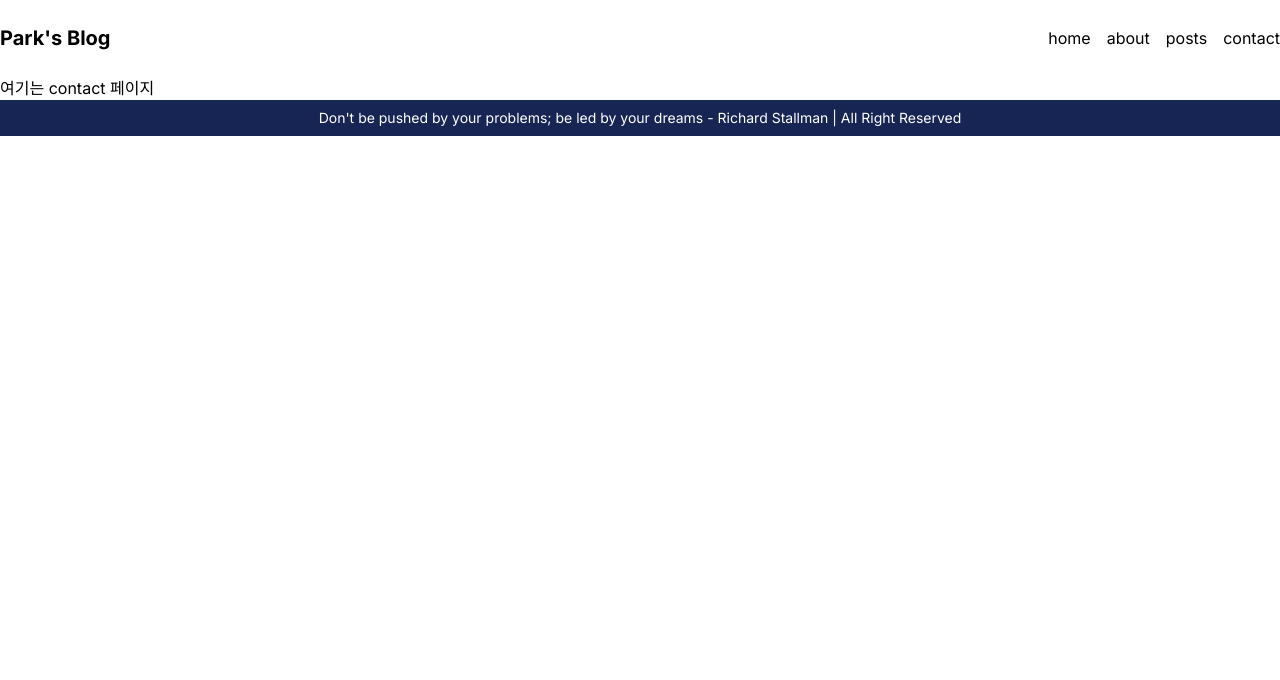
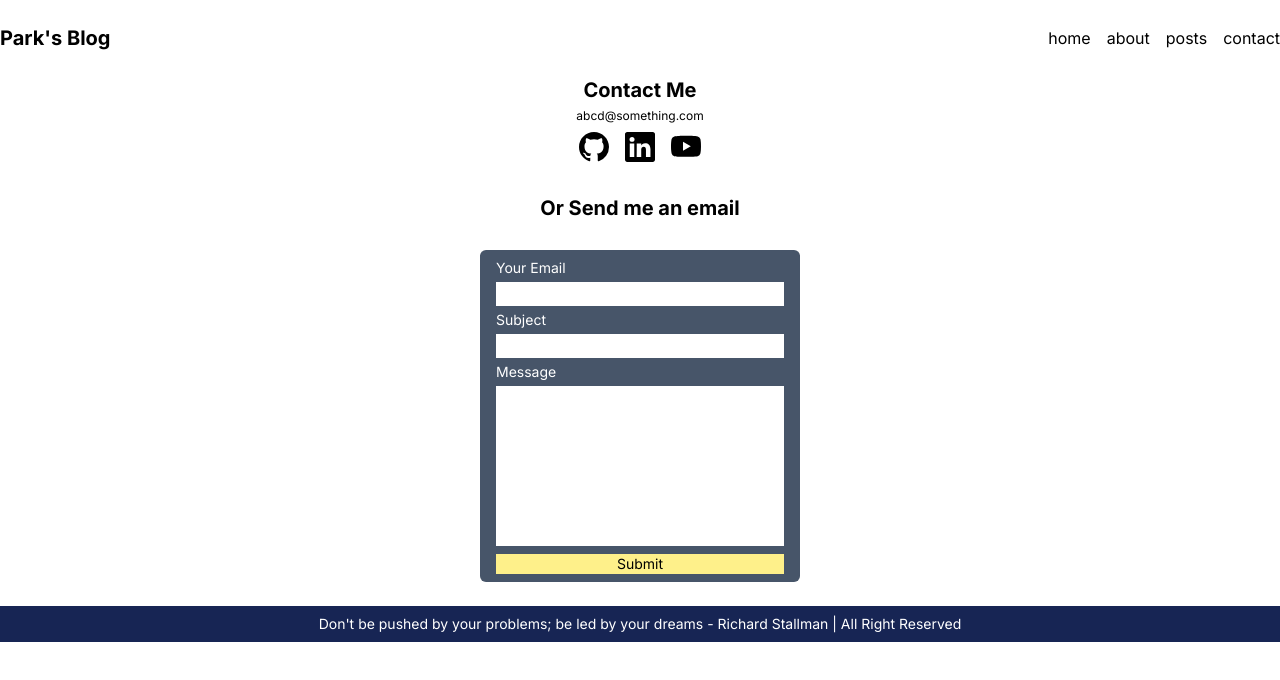
Before and after one commit to confidential-nt/next-blog-practice, a Next.js app: page /contact in a window 1280 px wide. Shown: the top 680 px of the page. Built offline with nearby package versions, Linux system fonts and the light colour scheme.

Commit message:
[feat] 이메일 전송 기능 구현

```diff
--- /dev/null
+++ b/src/app/contact/api/send/route.ts
@@ -0,0 +1,32 @@
+import { sendEMail } from "@/service/email";
+import { NextResponse } from "next/server";
+
+type EmailSendSuccess = {
+  state: "success";
+  message: string;
+};
+type EmailSendFail = {
+  state: "fail";
+  message: string;
+};
+
+type EmailPostResponse = EmailSendSuccess | EmailSendFail;
+
+export async function POST(
+  request: Request
+): Promise<NextResponse<EmailPostResponse>> {
+  try {
+    const body = await request.json();
+    const response = await sendEMail(body);
+
+    return NextResponse.json({
+      state: "success",
+      message: response,
+    } as EmailPostResponse);
+  } catch (error: any) {
+    return NextResponse.json({
+      state: "fail",
+      message: error.message,
+    } as EmailPostResponse);
+  }
+}
--- a/src/app/contact/page.tsx
+++ b/src/app/contact/page.tsx
@@ -1,10 +1,38 @@
+import EmailSender from "@/components/EmailSender";
 import { Metadata } from "next";
+import Link from "next/link";
 import React from "react";
+import { BsGithub, BsLinkedin, BsYoutube } from "react-icons/bs";
 
 export const metadata: Metadata = {
   title: "Contact Me",
 };
 
 export default function ContactPage() {
-  return <div>여기는 contact 페이지</div>;
+  return (
+    <section className="flex flex-col items-center">
+      <h1 className="hidden">연락처 섹션</h1>
+      <h3 className="text-xl font-bold mb-1">Contact Me</h3>
+      <span className="text-xs mb-2">abcd@something.com</span>
+      <ul className="flex items-center mb-8">
+        <li className="mr-4">
+          <Link href={"/contact"}>
+            <BsGithub className="text-3xl" />
+          </Link>
+        </li>
+        <li className="mr-4">
+          <Link href={"/contact"}>
+            <BsLinkedin className="text-3xl" />
+          </Link>
+        </li>
+        <li>
+          <Link href={"/contact"}>
+            <BsYoutube className="text-3xl" />
+          </Link>
+        </li>
+      </ul>
+      <h3 className="text-xl font-bold mb-7">Or Send me an email</h3>
+      <EmailSender />
+    </section>
+  );
 }
--- /dev/null
+++ b/src/components/EmailSender.tsx
@@ -0,0 +1,107 @@
+"use client";
+
+import { notifyFail, notifySuccess } from "@/service/toast";
+import React, { ChangeEvent, useState } from "react";
+import { ToastContainer } from "react-toastify";
+import "react-toastify/dist/ReactToastify.css";
+
+const labelStyle = "text-white text-sm mb-1";
+
+export type Email = {
+  email: string;
+  subject: string;
+  message: string;
+};
+
+export default function EmailSender() {
+  const [email, setEmail] = useState<Email>({
+    email: "",
+    subject: "",
+    message: "",
+  });
+
+  const handleChange = (
+    e: ChangeEvent<HTMLInputElement | HTMLTextAreaElement>
+  ) => {
+    const { name, value } = e.target;
+    setEmail((email) => ({ ...email, [name]: value }));
+  };
+
+  const handleSubmit = (e: FormEvent<HTMLFormElement>) => {
+    e.preventDefault();
+    fetch("/contact/api/send", {
+      method: "POST",
+      body: JSON.stringify(email),
+    })
+      .then((res) => res.json())
+      .then(() => {
+        setEmail({
+          email: "",
+          subject: "",
+          message: "",
+        });
+        notifySuccess("이메일이 성공적으로 보내졌습니다!");
+      })
+      .catch(() => notifyFail("이메일을 보내는 데 실패했습니다!"));
+  };
+
+  return (
+    <>
+      <ToastContainer
+        position="top-center"
+        autoClose={2000}
+        hideProgressBar={false}
+        newestOnTop={false}
+        closeOnClick
+        rtl={false}
+        pauseOnFocusLoss
+        draggable
+        pauseOnHover
+        theme="light"
+      />
+      <form
+        className="flex flex-col bg-slate-600 px-4 py-2 max-w-xs w-80 rounded-md mb-6"
+        onSubmit={handleSubmit}
+      >
+        <label htmlFor="email" className={labelStyle}>
+          Your Email
+        </label>
+        <input
+          type="email"
+          id="email"
+          name="email"
+          className="mb-1"
+          required
+          onChange={handleChange}
+          value={email.email}
+        />
+        <label htmlFor="subject" className={labelStyle}>
+          Subject
+        </label>
+        <input
+          type="text"
+          id="subject"
+          name="subject"
+          className="mb-1"
+          required
+          onChange={handleChange}
+          value={email.subject}
+        />
+        <label htmlFor="message" className={labelStyle}>
+          Message
+        </label>
+        <textarea
+          id="message"
+          className="h-40 mb-2 resize-none"
+          name="message"
+          required
+          onChange={handleChange}
+          value={email.message}
+        ></textarea>
+        <button type="submit" className="bg-yellow-200 text-sm">
+          Submit
+        </button>
+      </form>
+    </>
+  );
+}
--- /dev/null
+++ b/src/service/email.ts
@@ -0,0 +1,29 @@
+import { Email } from "@/components/EmailSender";
+import nodeMailer from "nodemailer";
+
+const transporter = nodeMailer.createTransport({
+  service: "gmail",
+  auth: {
+    user: process.env.MY_MAIL_ADDR,
+    pass: process.env.MY_MAIL_PASSWORD,
+  },
+});
+
+export function sendEMail({ email, subject, message }: Email) {
+  const mailOptions = {
+    from: email,
+    to: process.env.MY_MAIL_ADDR,
+    subject,
+    text: message,
+  };
+
+  return new Promise((resolve, reject) => {
+    transporter.sendMail(mailOptions, (error, info) => {
+      if (error) {
+        reject(error);
+      } else {
+        resolve(info.response);
+      }
+    });
+  });
+}
--- /dev/null
+++ b/src/service/toast.ts
@@ -0,0 +1,27 @@
+import { toast } from "react-toastify";
+
+export const notifySuccess = (message: string) => {
+  toast.success(message, {
+    position: "top-center",
+    autoClose: 2000,
+    hideProgressBar: false,
+    closeOnClick: true,
+    pauseOnHover: true,
+    draggable: true,
+    progress: undefined,
+    theme: "light",
+  });
+};
+
+export const notifyFail = (message: string) => {
+  toast.error(message, {
+    position: "top-center",
+    autoClose: 2000,
+    hideProgressBar: false,
+    closeOnClick: true,
+    pauseOnHover: true,
+    draggable: true,
+    progress: undefined,
+    theme: "light",
+  });
+};
```
